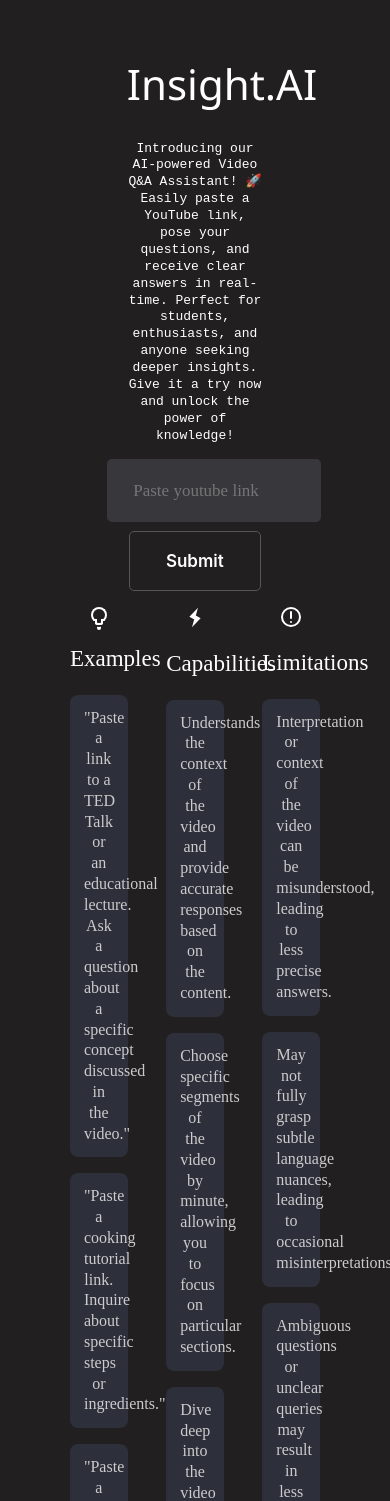
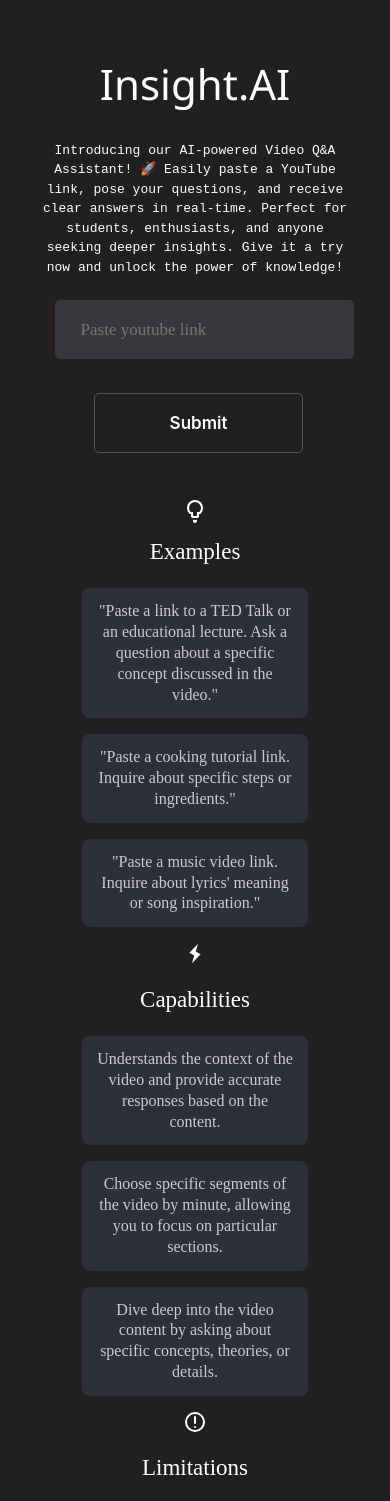
Before and after one commit to Azhar-khann/video-ai-assistant, a React (Create React App) app in the folder client/: page / in a window 390 px wide. Shown: the top 1501 px of the page. Built offline with nearby package versions, Linux system fonts and the light colour scheme.

Commit message:
responsive design made

```diff
--- a/client/src/App.css
+++ b/client/src/App.css
@@ -510,3 +510,174 @@
   bottom: 0;
   left: 0
 }
+
+
+.selectContainer{
+  display: flex;
+  align-content: center;
+  flex-direction: column;
+  align-items: center;
+}
+
+.selectContainer h6{
+  font-weight: 100;
+  font-size: 15px;
+  margin: 0;
+  display: inline-block;
+}
+
+@media (max-width: 1200px){
+  .intro-texts{
+    width:70%;
+  }
+  .link-div{
+    width: 53%;
+  }
+
+  .main .guide{
+    width:90%;
+  }
+  .guide .box {
+    width: 23%;
+  }
+
+  .inputDiv .text_form {
+    width: 59%;
+  }
+
+  .chatMessage span {
+    font-size: 16px;
+  }
+
+  .inputDiv span {
+    font-size: 13px;
+  }
+
+  .chatlog .chatMessage {
+    margin-bottom: 8%;
+  }
+
+  .chatLog_texts {
+    width: 60%;
+  }
+}
+
+@media (max-width: 820px){
+  .chatMessage span {
+    font-size: 15px;
+  }
+
+  .chatlog .chatMessage {
+    margin-bottom: 9%;
+  }
+
+  .chatLog_texts {
+    width: 62%;
+  }
+
+  .inputDiv .text_form {
+    width: 62%;
+  }
+
+  .inputDiv .text_form .inputborder {
+    height: 52px;
+  }
+  .inputDiv .text_form input {
+    height: 52px;
+  }
+
+  .chatLog_texts .insight svg{
+    width:55px;
+    height:55px
+  }
+
+  .intro-texts {
+    width: 80%;
+  }
+
+  .link-div {
+    width: 58%;
+  }
+
+  .guide .box {
+    width: 30%;
+  }
+
+}
+
+@media (max-width: 550px){
+  .chatLog_texts {
+    width: 78%;
+  }
+  .chatlog .chatMessage .userAndAvatar {
+    margin-bottom: 4.5%;
+  }
+  .gg-profile {
+    margin-right: 2%;
+  }
+
+  .intro-texts p {
+    line-height: 1.5;
+  }
+
+  .link-div {
+    width: 67%;
+    margin-right: 5%;
+  }
+
+  .link-div input {
+    appearance: none;
+    margin-top: 4%;
+    height: 58px;
+
+  }
+
+  .button-28{
+    margin-top: 13%;
+    margin-left: 10%;
+    margin-bottom: 12%;
+    width:80%;
+    height:50px;
+    font-size: 17px;
+  }
+
+  .main .guide {
+    display: flex;
+    width: 58%;
+    flex-direction: column;
+    justify-content: space-around;
+    align-items: center;
+  }
+
+  .guide .box {
+    width: 100%;
+  }
+
+  .inputDiv .text_form {
+    width: 77%;
+  }
+
+  .selectContainer h6{
+    font-size: 13px;
+  }
+
+  .inputDiv select {
+    width:37px;
+    height:37px;
+  }
+  .inputDiv span {
+    font-size: 12px;
+  }
+  .inputDiv {
+    padding-bottom: 5px;
+  }
+  .inputDiv .text_form .gZmPOF {
+    margin-top: 3%;
+  }
+
+  .link-div .gZmPOF {
+    margin-top: 13%;
+    margin-left: 8%;
+    margin-bottom: 12%;
+  }
+}
--- a/client/src/components/chat.js
+++ b/client/src/components/chat.js
@@ -118,8 +118,8 @@
 
 
 
-                    <div className="selectContainer" style={{ width: '3%' }}>
-                        min
+                    <div className="selectContainer" >
+                        <h6>min</h6>
                     <select
                         value={selectedMinute}
                         onChange={(event) => {
```
